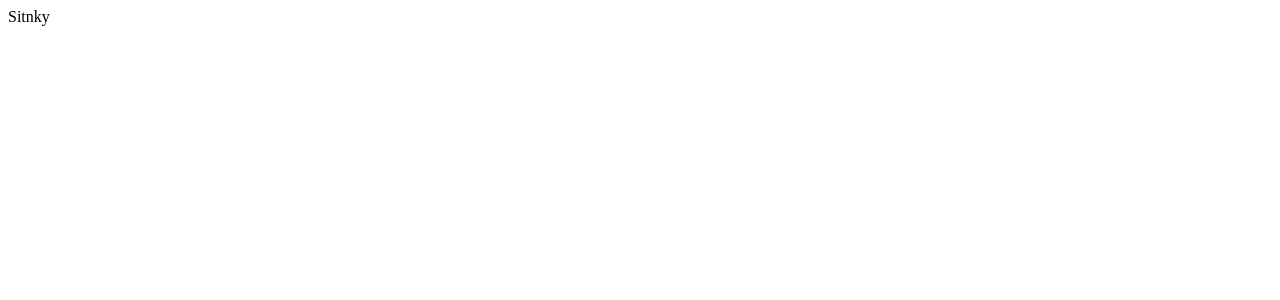
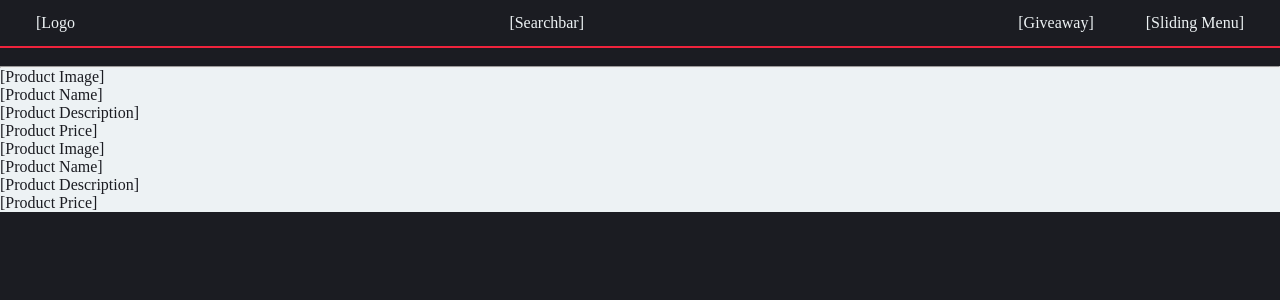
Before and after one commit to mixqoz/yourfavhuman, a Flask app: page / in a window 1280 px wide. Before the commit the part shown is almost empty. Shown: the top 300 px of the page. Run offline with Flask 3, Linux system fonts and the light colour scheme.

Commit message:
Navbar and heading formatting

```diff
--- /dev/null
+++ b/static/indexStyle.css
@@ -0,0 +1,63 @@
+* {
+  box-sizing: border-box;
+  margin: 0;
+}
+
+:root {
+  --color-dark: #1b1c22;
+  --color-gray: #737c8b;
+  --color-light: #edf2f4;
+  --color-red: #ef233c;
+  --color-red-dark: #d90429;
+
+  --text-light: #edf2f4;
+  --text-dark: #1b1c22;
+}
+
+body {
+  background: var(--color-dark);
+  color: var(--text-light);
+}
+section {
+  background: var(--color-light);
+  color: var(--text-dark);
+}
+
+
+
+nav {
+  background: var(--color-dark);
+  color: var(--text-light);
+  border-bottom: 2px solid var(--color-red);
+
+  display: flex;
+  align-items: center;
+  justify-content: space-between;
+  padding: 0 20px;
+}
+
+/* Center area grows to push left and right apart */
+nav .center {
+  flex: 1;
+  display: flex;
+  justify-content: center;
+}
+
+/* Right-side menu items */
+nav ul.right {
+  display: flex;
+  gap: 20px;
+  list-style: none;
+  margin: 0;
+  padding: 0;
+}
+
+nav a {
+  color: var(--text-light);
+  text-decoration: none;
+  padding: 14px 16px;
+}
+
+nav a:hover {
+  color: var(--color-red);
+}
--- a/templates/index.html
+++ b/templates/index.html
@@ -1,11 +1,54 @@
-<!DOCTYPE html>
+<!doctype html>
 <html lang="en">
-<head>
-	<meta charset="UTF-8">
-	<meta name="viewport" content="width=device-width, initial-scale=1.0">
-	<title>YourFavsHuman</title>
-</head>
-<body>
-	Sitnky
-</body>
+  <head>
+    <meta charset="UTF-8" />
+    <meta name="viewport" content="width=device-width, initial-scale=1.0" />
+    <link
+      rel="stylesheet"
+      href="{{ url_for('static', filename='indexStyle.css') }}" />
+    <title>YourFavsHuman</title>
+  </head>
+  <body>
+    <!-- Items in block-brackets [] are placeholder names and shall be made responsive for the final product-->
+    <header>
+      <nav>
+        <a class="logo" href="/">[Logo</a>
+
+        <div class="center">
+          <a class="searchbar" href="#">[Searchbar]</a>
+        </div>
+
+        <ul class="right">
+          <li><a href="#">[Giveaway]</a></li>
+          <li><a class="menu" href="#">[Sliding Menu]</a></li>
+        </ul>
+
+      </nav>
+    </header>
+
+    <br />
+    <hr />
+
+    <section>
+      <div id="product-content">
+        <div class="filter"></div>
+
+        <!-- First product -->
+        <div class="product">
+          <div class="product-image">[Product Image]</div>
+          <div class="product-name">[Product Name]</div>
+          <div class="product-description">[Product Description]</div>
+          <div class="product-price">[Product Price]</div>
+        </div>
+
+        <!-- Second product -->
+        <div class="product">
+          <div class="product-image">[Product Image]</div>
+          <div class="product-name">[Product Name]</div>
+          <div class="product-description">[Product Description]</div>
+          <div class="product-price">[Product Price]</div>
+        </div>
+      </div>
+    </section>
+  </body>
 </html>
```
Also changed, not shown: static/indexStyel.css (deleted), 1 other file.
